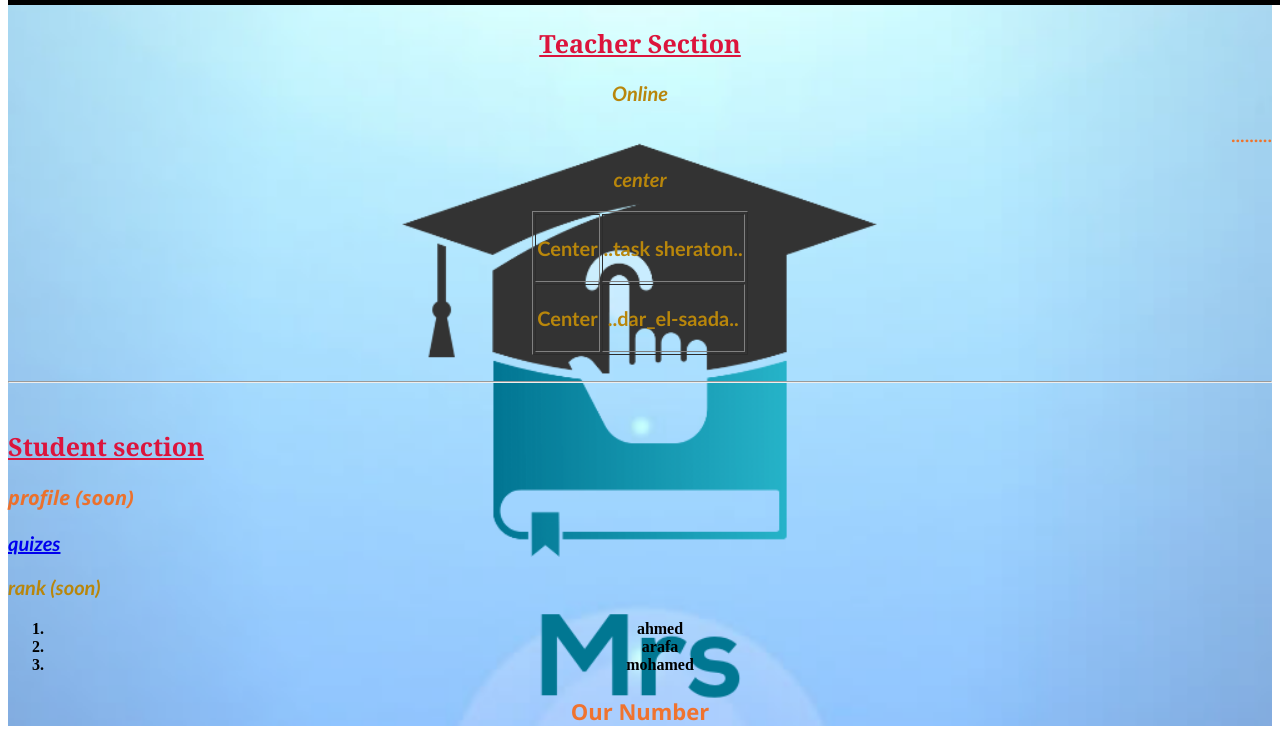
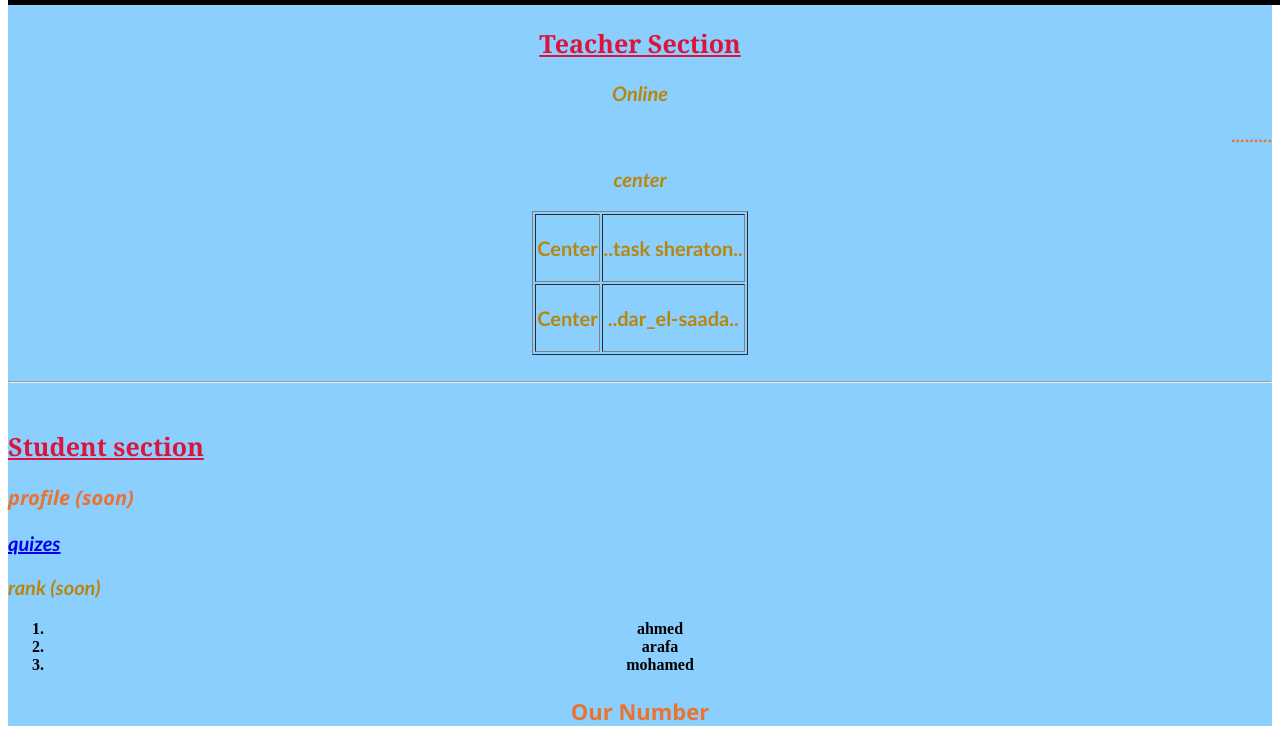
Before and after one commit to mrsasmaaelbioghdady/mrs.asmaa.elbioghdady, a plain HTML site: page index.html in a window 1280 px wide. Shown: the part 181-929 px from the top of the page. Drawn offline with Linux system fonts and the light colour scheme.

Commit message:
Update index.css

```diff
--- a/index.css
+++ b/index.css
@@ -30,10 +30,10 @@ h3{
     text-align: center;
 }
 #all{
-    background-image: url("logo.jpg");
+
     background-size: 100%;
     background-attachment: fixed;
-    background-color: rgba(240, 248, 255, 0.466);
+    background-color: rgba(5, 153, 252, 0.466);
 }
 #num{
     text-decoration: none;
@@ -43,3 +43,6 @@ h3{
 #num:hover{
     color: blue;
 }
+#Student{
+    text-align: center;
+}
```
